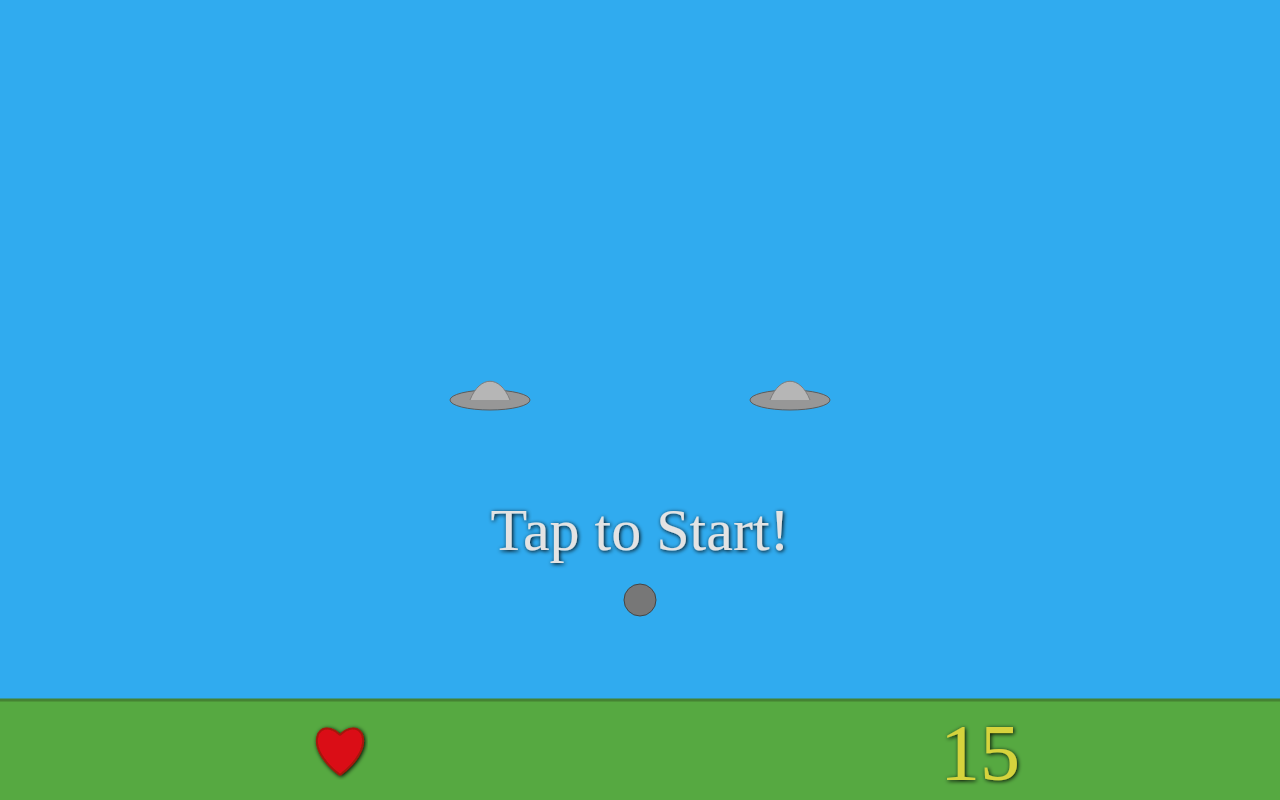
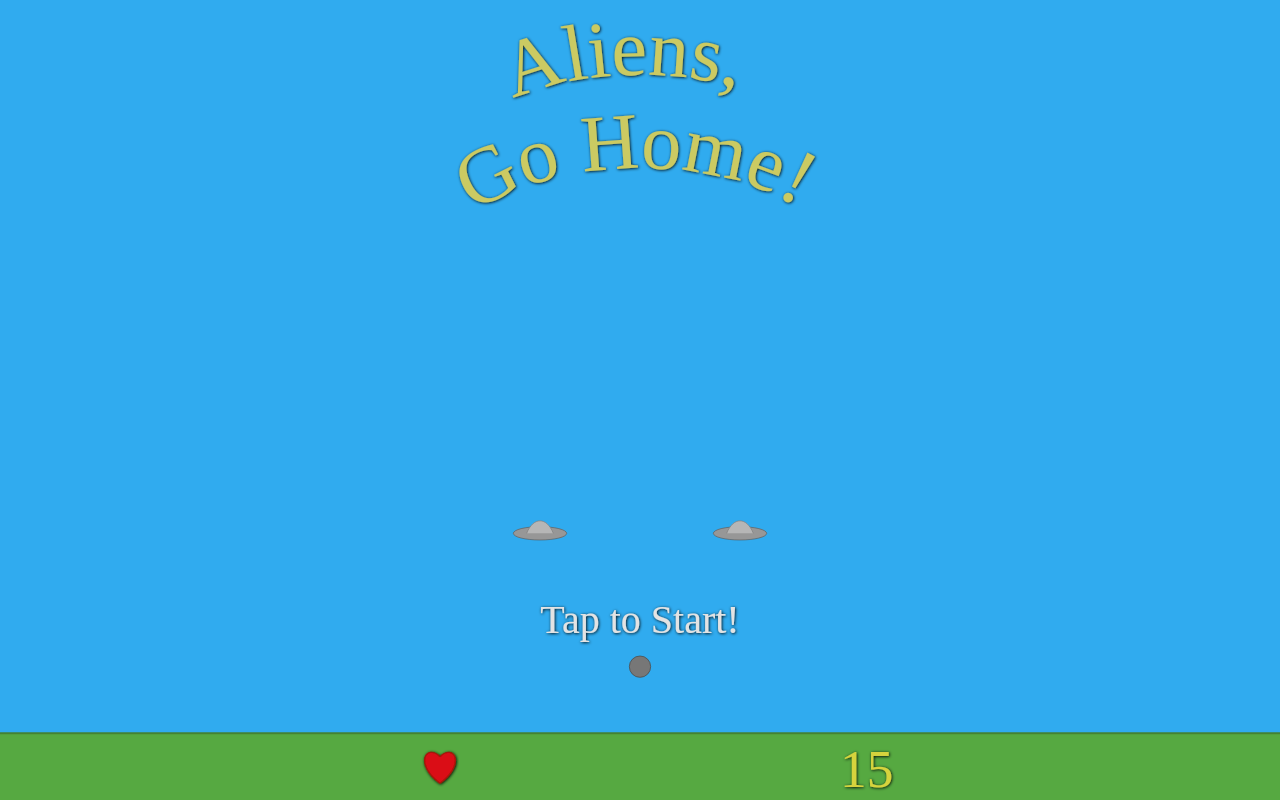
Before and after one commit to fethan/aliens-go-home, a React (Create React App) app: page / in a window 1280 px wide. Built offline with nearby package versions, Linux system fonts and the light colour scheme; some icons are missing; a web font is replaced by a local one.

Commit message:
title bug solved

```diff
--- a/src/App.js
+++ b/src/App.js
@@ -9,6 +9,14 @@
     setInterval(() => {
       self.props.moveObjects(self.canvasMousePosition);
     }, 10);
+
+    window.onresize = () => {
+      const cnv = document.getElementById('aliens-go-home-canvas');
+      cnv.style.width = `${window.innerWidth}px`;
+      cnv.style.height = `${window.innerHeight}px`;
+    };
+
+    window.onresize();
   }
 
   trackMouse(event) {
--- a/src/components/Canvas.jsx
+++ b/src/components/Canvas.jsx
@@ -12,7 +12,8 @@
 import Title from './Title';
 
 const Canvas = (props) => {
-    const viewBox = [window.innerWidth / -2, 100 - window.innerHeight, window.innerWidth, window.innerHeight];
+    const gameHeight = 1200;
+    const viewBox = [window.innerWidth / -2, 100 - gameHeight, window.innerWidth, gameHeight];
 
     return (
         <svg
--- a/src/components/Title.jsx
+++ b/src/components/Title.jsx
@@ -59,7 +59,7 @@
             </defs>
 
             <text {...textStyle}>
-                <textPath xlinkHref="#AaliensPath">
+                <textPath xlinkHref="#AliensPath">
                     Aliens,
                 </textPath>
             </text>
```
